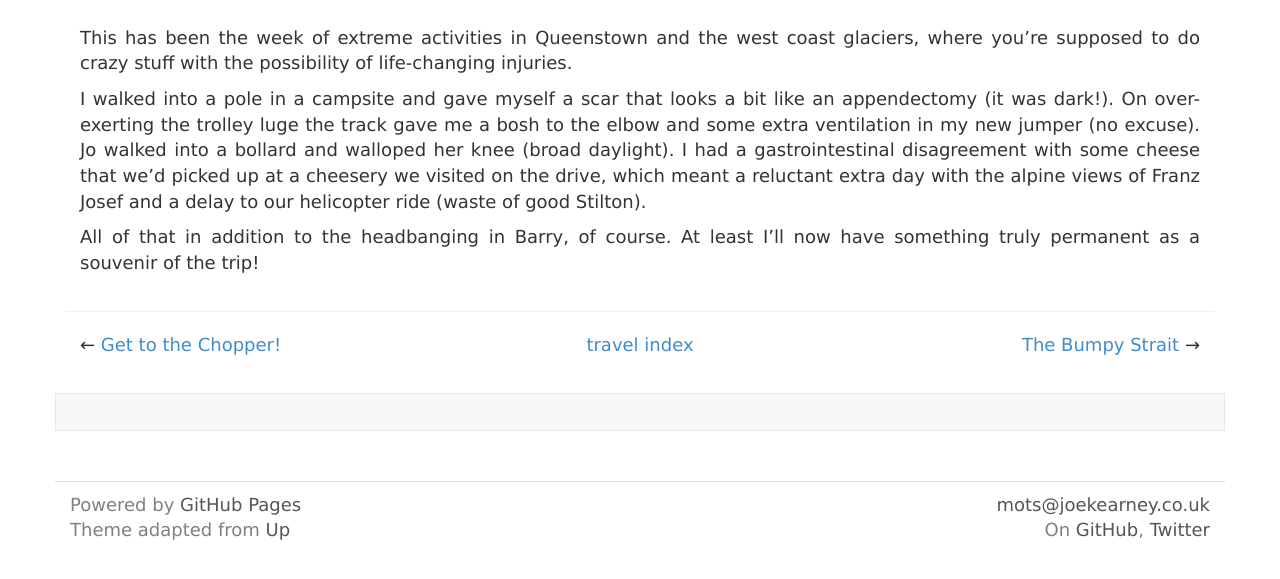
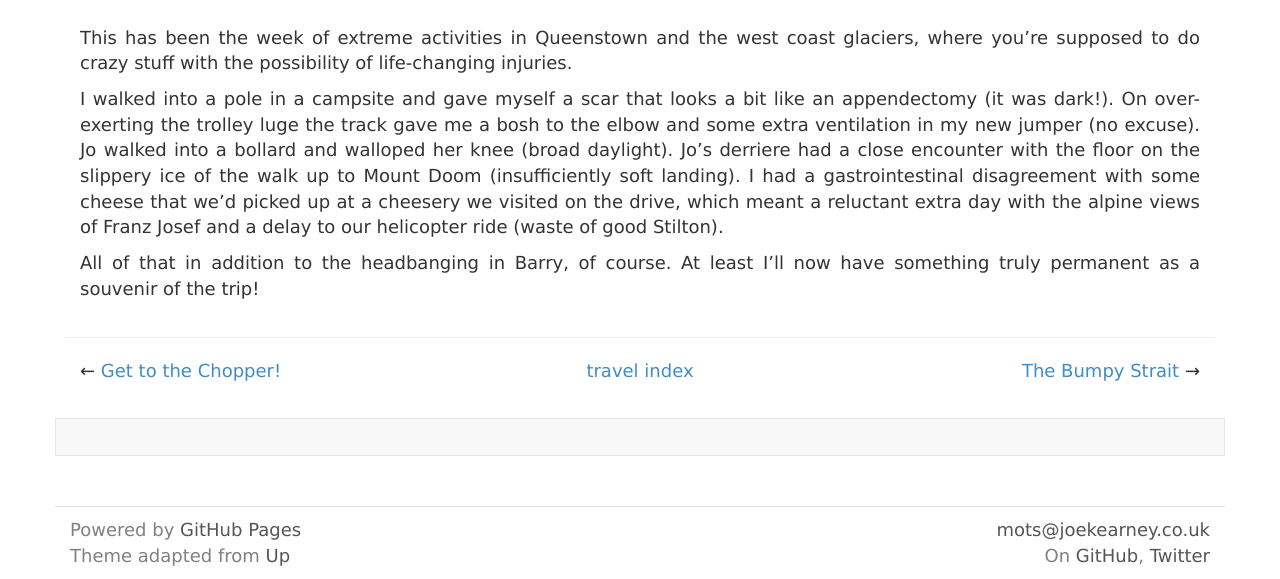
Before and after one commit to joekearney/joekearney.github.io, a Jekyll site: the page built from _posts/2015-05-25-chicks-dig-scars.md, in a window 1280 px wide and 1270 px high. Shown: the part 691-1270 px from the top of the window. Built offline with Jekyll 4.4.1, drawn with Linux system fonts in a browser that asks for light colours; some web fonts are replaced; comment, search, counter and statistics services are not loaded.

Commit message:
add jo's fall to chicks dig scars

```diff
--- a/_posts/2015-05-25-chicks-dig-scars.md
+++ b/_posts/2015-05-25-chicks-dig-scars.md
@@ -16,6 +16,6 @@ title_image_iframe: https://www.flickr.com/photos/joekearney/18381424405/in/albu
 
 This has been the week of extreme activities in Queenstown and the west coast glaciers, where you're supposed to do crazy stuff with the possibility of life-changing injuries.
 
-I walked into a pole in a campsite and gave myself a scar that looks a bit like an appendectomy (it was dark!). On over-exerting the trolley luge the track gave me a bosh to the elbow and some extra ventilation in my new jumper (no excuse). Jo walked into a bollard and walloped her knee (broad daylight). I had a gastrointestinal disagreement with some cheese that we'd picked up at a cheesery we visited on the drive, which meant a reluctant extra day with the alpine views of Franz Josef and a delay to our helicopter ride (waste of good Stilton).
+I walked into a pole in a campsite and gave myself a scar that looks a bit like an appendectomy (it was dark!). On over-exerting the trolley luge the track gave me a bosh to the elbow and some extra ventilation in my new jumper (no excuse). Jo walked into a bollard and walloped her knee (broad daylight). Jo's derriere had a close encounter with the floor on the slippery ice of the walk up to Mount Doom (insufficiently soft landing). I had a gastrointestinal disagreement with some cheese that we'd picked up at a cheesery we visited on the drive, which meant a reluctant extra day with the alpine views of Franz Josef and a delay to our helicopter ride (waste of good Stilton).
 
 All of that in addition to the headbanging in Barry, of course. At least I'll now have something truly permanent as a souvenir of the trip!
```
